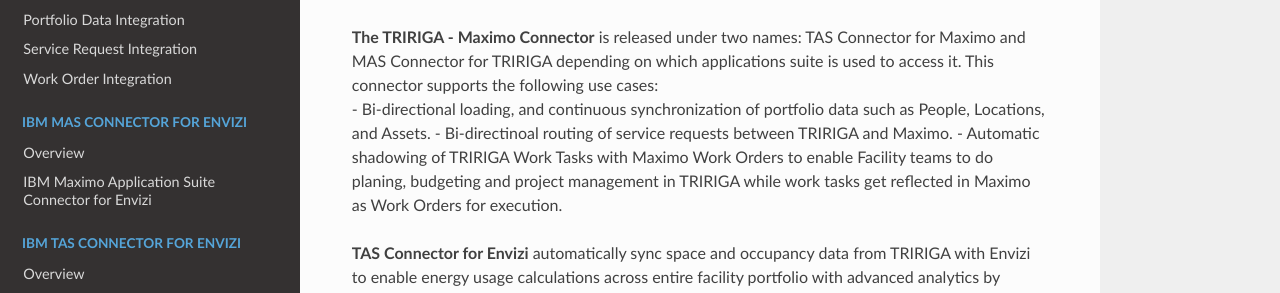
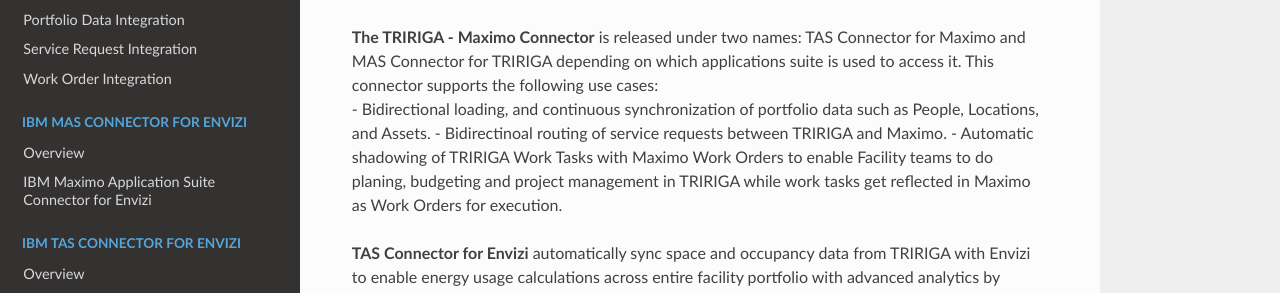
Before and after one commit to IBM/IBM-Sustainability-Software-Portfolio-Connectors, an MkDocs documentation site: the page built from docs/index.md, in a window 1280 px wide and 1358 px high. Shown: the part 310-603 px from the top of the window. Built offline with MkDocs 1.6.1, drawn with Linux system fonts in a browser that asks for light colours; nearby versions of some CDN libraries.

Commit message:
Update index.md

```diff
--- a/docs/index.md
+++ b/docs/index.md
@@ -5,8 +5,8 @@
 IBM TRIRIGA Application Suite (TAS) and IBM Maximo Application Suite (MAS) customers can access a collection of predefined integrations between TAS, MAS, and IBM Envizi ESG Suite. These integrations can be used in various combinations to enable different usecases and each intergration can be configured for additional flexibility.
 
 **The TRIRIGA - Maximo Connector** is released under two names: TAS Connector for Maximo and MAS Connector for TRIRIGA depending on which applications suite is used to access it. This connector supports the following use cases:
-- Bi-directional loading, and continuous synchronization of portfolio data such as People, Locations, and Assets.
-- Bi-directinoal routing of service requests between TRIRIGA and Maximo.
+- Bidirectional loading, and continuous synchronization of portfolio data such as People, Locations, and Assets.
+- Bidirectinoal routing of service requests between TRIRIGA and Maximo.
 - Automatic shadowing of TRIRIGA Work Tasks with Maximo Work Orders to enable Facility teams to do planing, budgeting and project management in TRIRIGA while work tasks get reflected in Maximo as Work Orders for execution.
 
 **TAS Connector for Envizi** automatically sync space and occupancy data from TRIRIGA with Envizi to enable energy usage calculations across entire facility portfolio with advanced analytics by location, by SQF, and by occupant.
```
